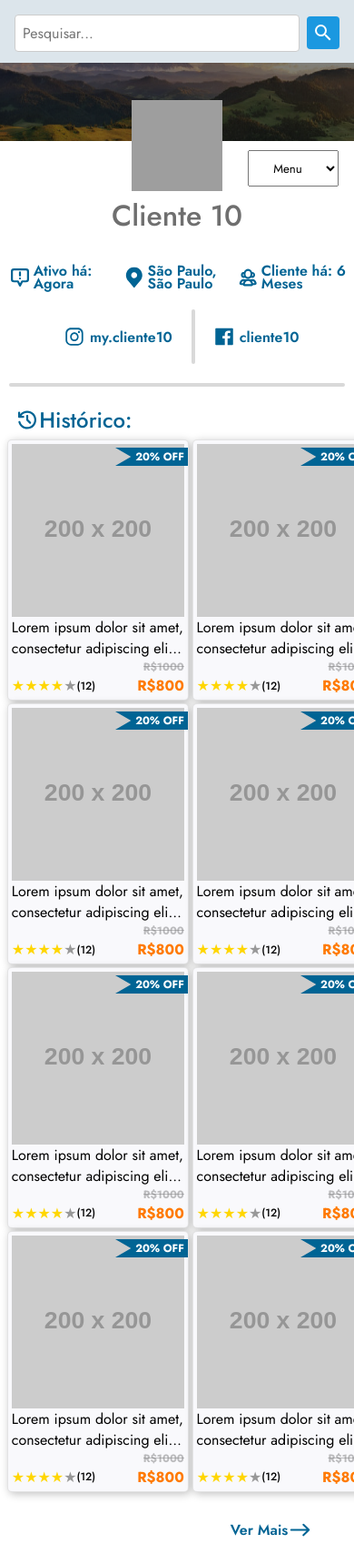
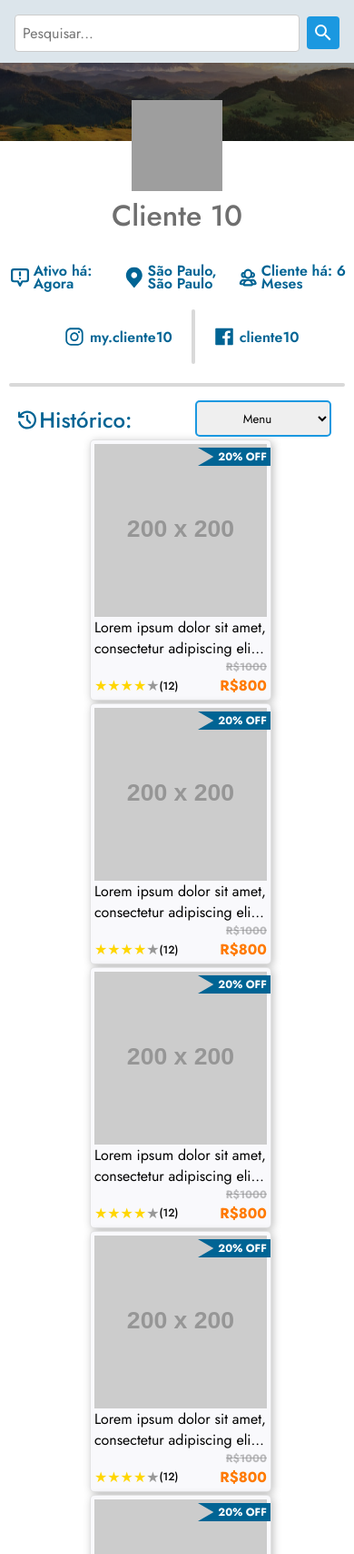
Before and after one commit to SenacINA/INA, a PHP site: page /pages/cliente/perfil_cliente.php in a window 390 px wide; the page is wider, and only the part inside the window is pictured. Shown: the part 55-1763 px from the top of that part at 91% size. Run offline with PHP 8.4, Linux system fonts and the light colour scheme; grey boxes labelled with a size stand in for pictures from a placeholder-image service; some libraries are stand-ins or nearby versions; grey boxes are pictures that could not be loaded.

Commit message:
tinha q ser um enzo

```diff
--- a/css/cliente/perfil_cliente.css
+++ b/css/cliente/perfil_cliente.css
@@ -72,6 +72,8 @@ hr {
 
 .menu_1 select {
   position: absolute;
+  border: 2px solid var(--carolina);
+  border-radius: 5px;
   width: 300px;
   height: 40px;
   top: 300px;
@@ -386,7 +388,9 @@ hr {
     height: 150px;
     margin-top: 60%;
   }
+
   .menu_1 select {
+    width: 200px;
     top: 200px;
   }
   .historico_items {
@@ -421,10 +425,12 @@ hr {
   .perfil_cliente_about_container_2 h1 {
     font-size: 24px;
   }
+
   .menu_1 select {
     top: 150px;
-    width: 150px;
+    width: 200px;
   }
+
   .perfil_cliente_grid_principal {
     top: -130px;
   }
@@ -437,40 +443,69 @@ hr {
   body {
     margin-top: 120px !important;
   }
+
   .perfil_cliente_pfp_cliente img {
     margin-top: 90%;
     width: 100px;
     height: 100px;
   }
+
   .perfil_cliente_banner_cliente {
     height: 90px;
   }
+
   .historico_items {
     margin-left: 2%;
     grid-template-columns: repeat(2, 200px);
   }
+
   .anuncio {
     width: 400px;
   }
+
   .perfil_cliente_infos_container {
     column-gap: 5px;
   }
+
   .perfil_cliente_infos_container img {
     width: 20px;
   }
+
   .menu_1 select {
-    left: 70%;
-    top: 100px;
-    width: 100px;
+    z-index: 2;
+
+    top: 380px;
+    left: 50%;
+    width: 200px;
   }
+
   .perfil_cliente_about_container_2 img {
     width: 20px;
   }
+
   .ver_mais_container {
     margin-top: 10%;
   }
+
   .perfil_cliente_infos_container {
     margin-left: 3%;
+  }
+}
+
+@media (max-width: 425px) {
+  .menu_1 select {
+    z-index: 2;
+
+    top: 375px;
+    left: 55%;
+    width: 150px;
+  }
+
+  .historico_items {
+    margin-left: 2%;
+    grid-template-columns: repeat(1, 200px);
+
+    justify-self: center;
   }
 }
 
```
